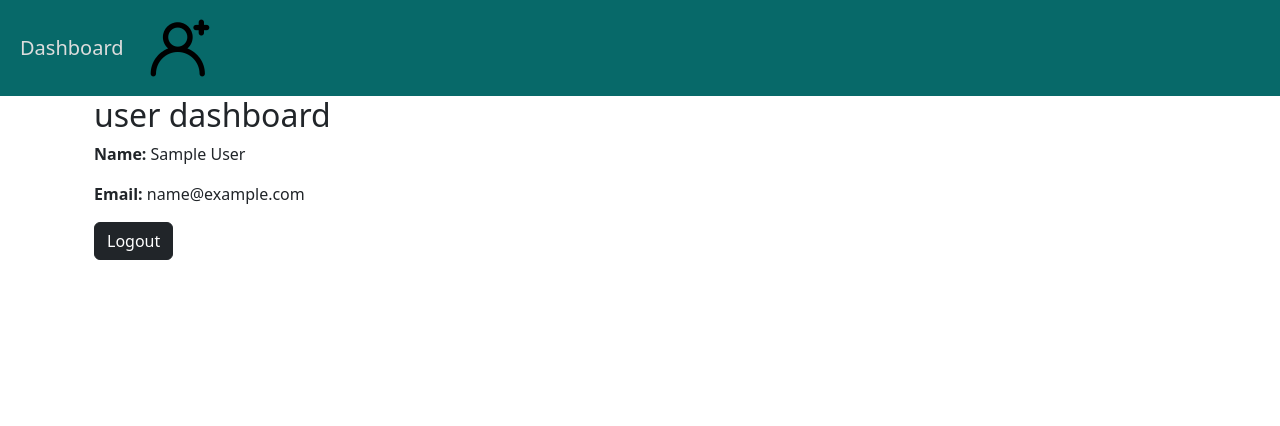
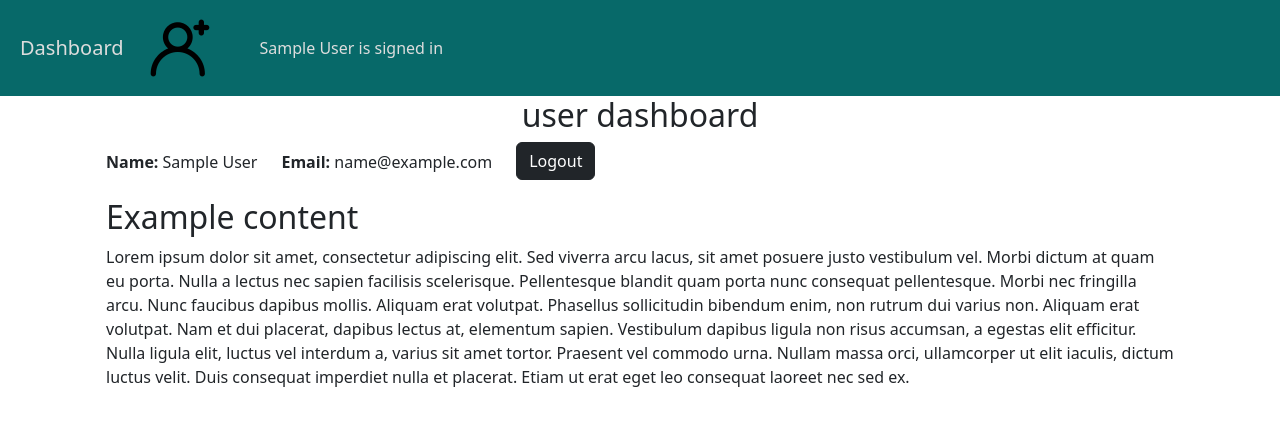
Before and after one commit to DaveP80/flask-login, a Flask app: page /dashboard in a window 1280 px wide. Shown: the top 426 px of the page. Run offline with Flask 3, Linux system fonts and the light colour scheme; the visitor is signed in with stand-in values (Sample User, id 1); tables that the repository leaves empty hold one stand-in row (values such as "Sample post"); parts of the project's set-up code (start-up, migrations or seed data) failed here and were passed over; some libraries are stand-ins or nearby versions.

Commit message:
postgres persistence

```diff
--- a/app.py
+++ b/app.py
@@ -1,5 +1,8 @@
 from flask import Flask, request,render_template, redirect, session, g, flash, request
 from flask_sqlalchemy import SQLAlchemy
+from flask_wtf import FlaskForm
+from wtforms import StringField, PasswordField, BooleanField
+from wtforms.validators import DataRequired, Email
 from helper import read_blocklist_file
 import ssl
 import smtplib
@@ -7,39 +10,58 @@ import bcrypt
 import uuid
 import datetime
 from datetime import timedelta, datetime
-from sqlalchemy.sql import func
+# from sqlalchemy.sql import func
 from smtplib import SMTPAuthenticationError
 from email.message import EmailMessage
 from email.mime.multipart import MIMEMultipart
 from email.mime.text import MIMEText
 from email.mime.application import MIMEApplication
+# PSQL
+from sqlalchemy import create_engine
+from sqlalchemy import Column, Integer, String, DateTime
+from sqlalchemy.sql import text
+from sqlalchemy.orm import sessionmaker
 
 app = Flask(__name__)
 app.config.from_object('config.Config')
+app.permanent_session_lifetime = timedelta(days=30)
 db = SQLAlchemy(app)
-app.secret_key = 'secret_key'
-app.permanent_session_lifetime = timedelta(days=30)
 
 class User(db.Model):
-    id = db.Column(db.Integer, primary_key=True)
-    name = db.Column(db.String(100), nullable=False)
-    email = db.Column(db.String(100), unique=True)
-    password = db.Column(db.String(100), nullable=False)
-    token = db.Column(db.String(100), unique=True)
-    created_at = db.Column(db.DateTime(timezone=True), server_default=func.now())
+    __tablename__ = 'users'
 
-    def __init__(self,name, email, password, token):
+    id = Column(Integer, primary_key=True)
+    name = Column(String(100), nullable=False)
+    email = Column(String(100), unique=True)
+    password = Column(String(100), nullable=False)
+    token = Column(String(100), unique=True)
+    created_at = Column(DateTime, server_default=text('NOW()'), nullable=False)
+
+    def __init__(self, name, email, password, token):
         self.name = name
         self.email = email
         self.password = bcrypt.hashpw(password.encode('utf-8'), bcrypt.gensalt()).decode('utf-8')
         self.token = token
-        self.created_at = datetime.utcnow()
 
     def check_password(self,password):
         return bcrypt.checkpw(password.encode('utf-8'),self.password.encode('utf-8'))
 
 with app.app_context():
     db.create_all()
+
+class LoginForm(FlaskForm):
+    email = StringField('Email', validators=[DataRequired(), Email()])
+    password = PasswordField('Password', validators=[DataRequired()])
+    remember = BooleanField('Remember Me', default=True)
+
+class RegisterForm(FlaskForm):
+    def my_length_check(form, field):
+        if len(field.data) < 5:
+            raise ValidationError('Field must more than 4 characters')
+    name = StringField('Name', validators=[DataRequired(), my_length_check])
+    email = StringField('Email', validators=[DataRequired(), Email()])
+    password = PasswordField('Password', validators=[DataRequired()])
+
 
 def writeEmail(address, name, token):
     nolist = read_blocklist_file(app)
@@ -110,7 +132,7 @@ def writeEmail(address, name, token):
 def authNewU(t):
     now = datetime.utcnow()
     try:
-        findU = User.query.filter_by(token=t).first()
+        findU = db.session.query(User).filter_by(token=t).first()
     except:
         flash('invalid registration')
         print('incorrect auth request')
@@ -128,15 +150,15 @@ def authNewU(t):
             try:
                 # Email new token if auth is too late after 14 days
                 newtoken = str(uuid.uuid4())
-                db.session.query(User).filter_by(token=t).update({"created_at": now, "token": newtoken})
-                db.session.commit()
+                user_to_update = db.session.query(User).filter_by(token=t).first()
+                if user_to_update:
+                    user_to_update.created_at = now
+                    user_to_update.token = newtoken
                 writeEmail(findU.email, findU.name, newtoken)
             except Exception as e:
                 print(e)
                 return None
             flash("new email sent")
-
-# Commit the changes to the database
             db.session.commit()
             return None
     else:
@@ -156,10 +178,11 @@ def index():
     return render_template('index.html', home=True)
 
 def load_user(id):
-    return User.query.filter_by(id=id).first()
+    return db.session.query(User).filter_by(id=id).first()
 
 @app.route('/register',methods=['GET','POST'])
 def register():
+    regform = RegisterForm()
     if request.method == 'GET':
         t = request.args.get('t', None)
         if t:
@@ -169,12 +192,12 @@ def register():
                 g.user = authres
                 return render_template('dashboard.html', user=g.user, newuser=True)
 
-    if request.method == 'POST':
+    if request.method == 'POST' and regform.validate_on_submit:
         if not g.user:
             # handle request
-            name = request.form['name']
-            email = request.form['email']
-            password = request.form['password']
+            name = regform.name.data
+            email = regform.email.data
+            password = regform.password.data
             token = None
             try:
                 token = str(uuid.uuid4())
@@ -182,35 +205,35 @@ def register():
                 db.session.add(new_user)
                 db.session.commit()
             except Exception as e:
+                print(e)
                 flash('please register with unique email address')
-                return render_template('register.html')
+                return render_template('register.html', regform=regform)
             response = writeEmail(email, name, token)
             if isinstance(response, bool) and response:
                 flash('confirmation email sent')
             if not response:
-                with db.session.begin(subtransactions=True):
-                    user_to_delete = User.query.filter_by(email=email.strip()).first()
-                    if user_to_delete:
-                        db.session.delete(user_to_delete)
-                        db.session.commit()
-                        flash('email confirmation error')
-                        return render_template('register.html')
+                user_to_delete = db.session.query(User).filter_by(email=email).first()
+                if user_to_delete:
+                    db.session.delete(user_to_delete)
+                    db.session.commit()
+                    flash('email confirmation error')
+                    return render_template('register.html', regform=regform)
         if g.user:
             pass
-        return redirect('/login')
+        return redirect('/login/login')
 
-    return render_template('register.html')
+    return render_template('register.html', regform=regform)
 
-@app.route('/login',methods=['GET','POST'])
-def login():
-    if request.method == 'POST':
-        email = request.form['email']
-        password = request.form['password']
-        remember_me = 'remember_me' in request.form
+@app.route('/login/<new>',methods=['GET','POST'])
+def login(new):
+    form = LoginForm()
+    if request.method == 'POST' and form.validate_on_submit:
+        email = form.email.data
+        password = form.password.data
+        remember_me = form.remember
 
         if not g.user:
-
-            g.user = User.query.filter_by(email=email).first()
+            g.user = db.session.query(User).filter_by(email=email).first()
 
             if g.user and g.user.check_password(password):
                 session['user_id'] = g.user.id  # Store user ID in the session
@@ -219,11 +242,19 @@ def login():
                 return redirect('/dashboard')
             elif not g.user or not g.user.check_password(password):
                 g.user = None
-                return render_template('login.html',error='Invalid user')
+                return render_template('login.html',error='Invalid user', form=form)
         elif g.user:
-            return render_template('login.html', user=g.user)
+            return render_template('login.html', user=g.user, form=form)
     if request.method == 'GET':
-        return render_template('login.html', user=g.user)
+        if new=='o':
+            fla = False
+            if g.user:
+                fla = True
+            session.pop('user_id',None)
+            g.user = None
+            if fla:
+                flash('logged out')
+        return render_template('login.html', user=g.user, form=form)
 
 @app.route('/dashboard')
 def dashboard():
@@ -233,7 +264,7 @@ def dashboard():
 def logout():
     session.pop('user_id',None)
     g.user = None
-    return redirect('/login')
+    return redirect('/login/login')
 
 if __name__ == '__main__':
     app.run(debug=True)
--- a/config.py
+++ b/config.py
@@ -3,12 +3,12 @@ from dotenv import load_dotenv
 import os
 
 basedir = path.abspath(path.dirname(__file__))
-load_dotenv(path.join(basedir, '.env_dev'))
+load_dotenv(path.join(basedir, '.env'))
 
 class Config:
     SECRET_KEY = environ.get('SECRET_KEY')
     PASS = environ.get('PASS')
     USERNAME = environ.get('USERNAME')
-    SQLALCHEMY_DATABASE_URI = 'sqlite:///database.db'
+    SQLALCHEMY_DATABASE_URI = environ.get('SQLALCHEMY_DATABASE_URI')
     IMG_FOLDER = 'img'
     TEMPLATES_FOLDER = 'templates'
--- a/templates/dashboard.html
+++ b/templates/dashboard.html
@@ -3,19 +3,41 @@
 {% block content%}
 
 <div class="container">
-    <div class="justify-content-center">
+    <div class="container text-center">
         {% if newuser %}
         <h2>Successfully authenticated</h2>
         <h3>{{ name }}</h3>
 
         {{ name }}
         {% endif %}
-        <div class="col-sm-8">
+        <div>
             <h2>user dashboard</h2>
-            <p><b>Name: </b> {{ user.name }}</p>
-            <p><b>Email: </b> {{ user.email }}</p>
-            <a href="/logout" class="btn btn-dark">Logout</a>
         </div>
+        <div class="d-flex flex-row">
+            <div class="py-2" style="padding-right: 1em;">
+                <p><b>Name: </b> {{ user.name }}</p>
+            </div>
+            <div class="p-2">
+                <p><b>Email: </b> {{ user.email }}</p>
+            </div>
+            <div class="" style="padding-left: 1em;">
+                <a href="{{ url_for('login', new='o') }}" class="btn btn-dark">Logout</a>
+            </div>
+        </div>
+        <main class="text-start">
+            <h2>Example content</h2>
+            <p>
+                Lorem ipsum dolor sit amet, consectetur adipiscing elit. Sed viverra arcu lacus, sit amet posuere justo
+                vestibulum vel. Morbi dictum at quam eu porta. Nulla a lectus nec sapien facilisis scelerisque.
+                Pellentesque blandit quam porta nunc consequat pellentesque. Morbi nec fringilla arcu. Nunc faucibus
+                dapibus mollis. Aliquam erat volutpat. Phasellus sollicitudin bibendum enim, non rutrum dui varius non.
+                Aliquam erat volutpat. Nam et dui placerat, dapibus lectus at, elementum sapien. Vestibulum dapibus
+                ligula non risus accumsan, a egestas elit efficitur. Nulla ligula elit, luctus vel interdum a, varius
+                sit amet tortor. Praesent vel commodo urna. Nullam massa orci, ullamcorper ut elit iaculis, dictum
+                luctus velit. Duis consequat imperdiet nulla et placerat. Etiam ut erat eget leo consequat laoreet nec
+                sed ex.
+            </p>
+        </main>
 
     </div>
 </div>
--- a/templates/index.html
+++ b/templates/index.html
@@ -21,15 +21,19 @@
                 <span class="navbar-toggler-icon"></span>
             </button>
             <div id="navbarCollapse" class="collapse navbar-collapse">
-                <ul class="nav navbar-nav">
-                    <li class="nav-item" id="navpng">
-                        <a href="/register">
+                <div style="padding-right: 3em;">
 
-                            <img id="" alt="newuser"
-                                src="{{ url_for('static', filename='follow.png') }}">
-                        </a>
-                    </li>
-                </ul>
+                    <a href="/register">
+
+                        <img id="newuser" alt="newuser"
+                            src="{{ url_for('static', filename='follow.png') }}">
+                    </a>
+                </div>
+                        {% if g.user %}
+                        <div style="color: #DDDDDD;">
+                                {{ g.user.name }} is signed in
+                        </div>
+                        {% endif %}
             </div>
         </div>
     </nav>
@@ -40,7 +44,7 @@
                 <div class="col-sm-8">
                     <h2>Home page</h2>
                     <a href="/register" class="btn btn-primary mt-3">Register</a>
-                    <a href="/login" class="btn btn-dark mt-3">Login</a>
+                    <a href="/login/login" class="btn btn-dark mt-3">Login</a>
                 </div>
             </div>
         </div>
```
Also changed, not shown: templates/login.html (+13 -14 lines), templates/register.html (+25 -3 lines), README.md.
